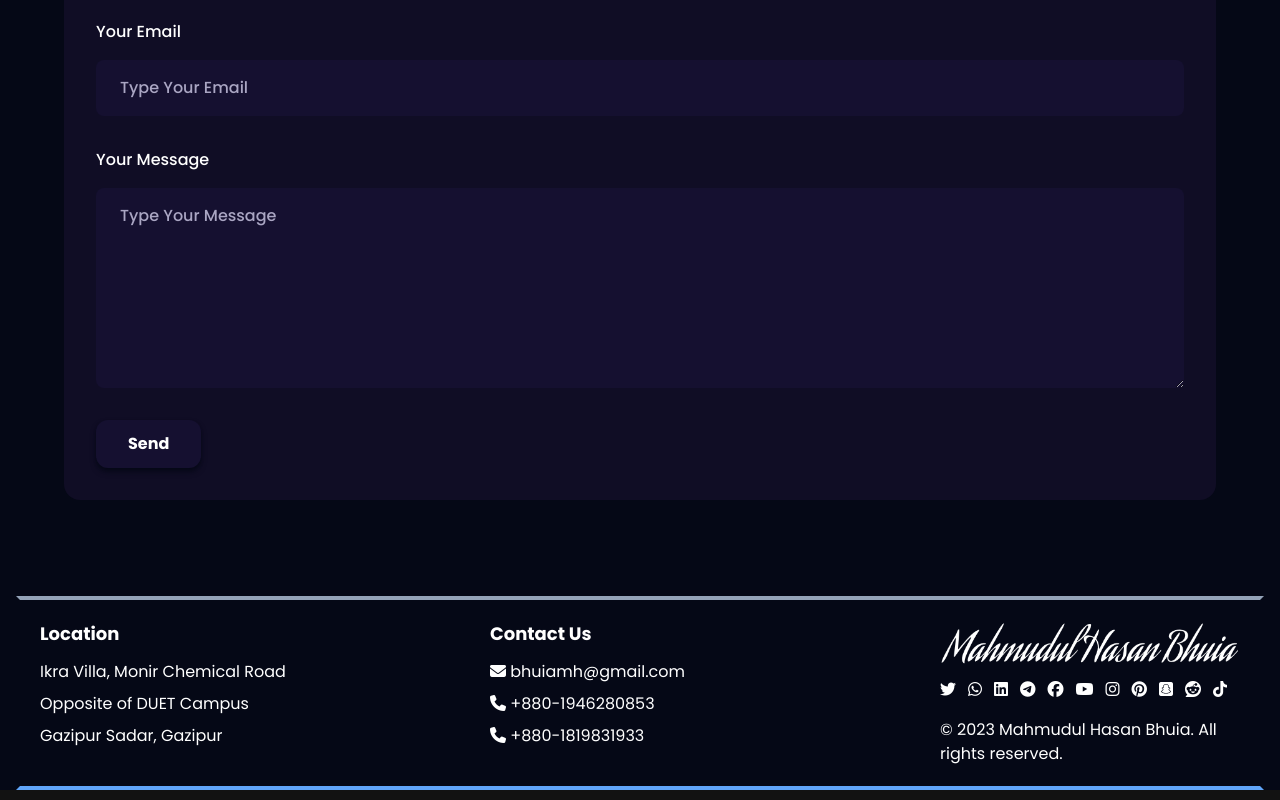
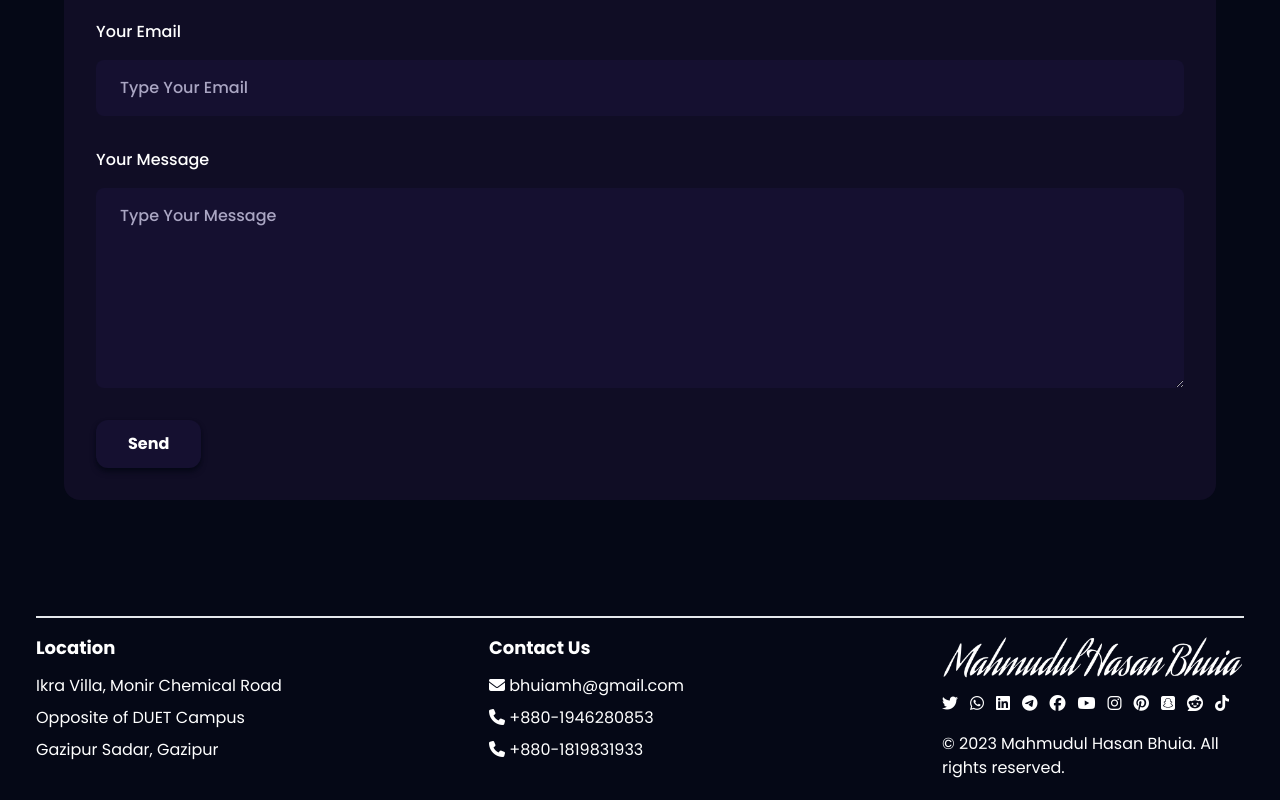
Before and after one commit to bhuiamh/Mahmudul-Hasan-Bhuia---Web-Development-Portfolio, a React (Vite) app: page / in a window 1280 px wide. Shown: the part 7689-8489 px from the top of the page. Built offline with nearby package versions, Linux system fonts and the light colour scheme.

Commit message:
Footer problem solved

```diff
--- a/src/components/Footer.jsx
+++ b/src/components/Footer.jsx
@@ -3,7 +3,8 @@ import namePhoto from "../assets/signature.png";
 
 const Footer = () => {
   return (
-    <footer className="mx-4 text-light p-5 mt-8 border-x-transparent border-t-slate-400 border-4 border-blue-400">
+    <footer className="mx-4 text-light p-5 mt-8 ">
+      <hr className="mb-4 border" />
       <div className="container flex flex-wrap justify-between">
         <div className="w-full md:w-1/2 lg:w-1/4 mb-4 md:mb-0">
           <div className="flex flex-col">
```
